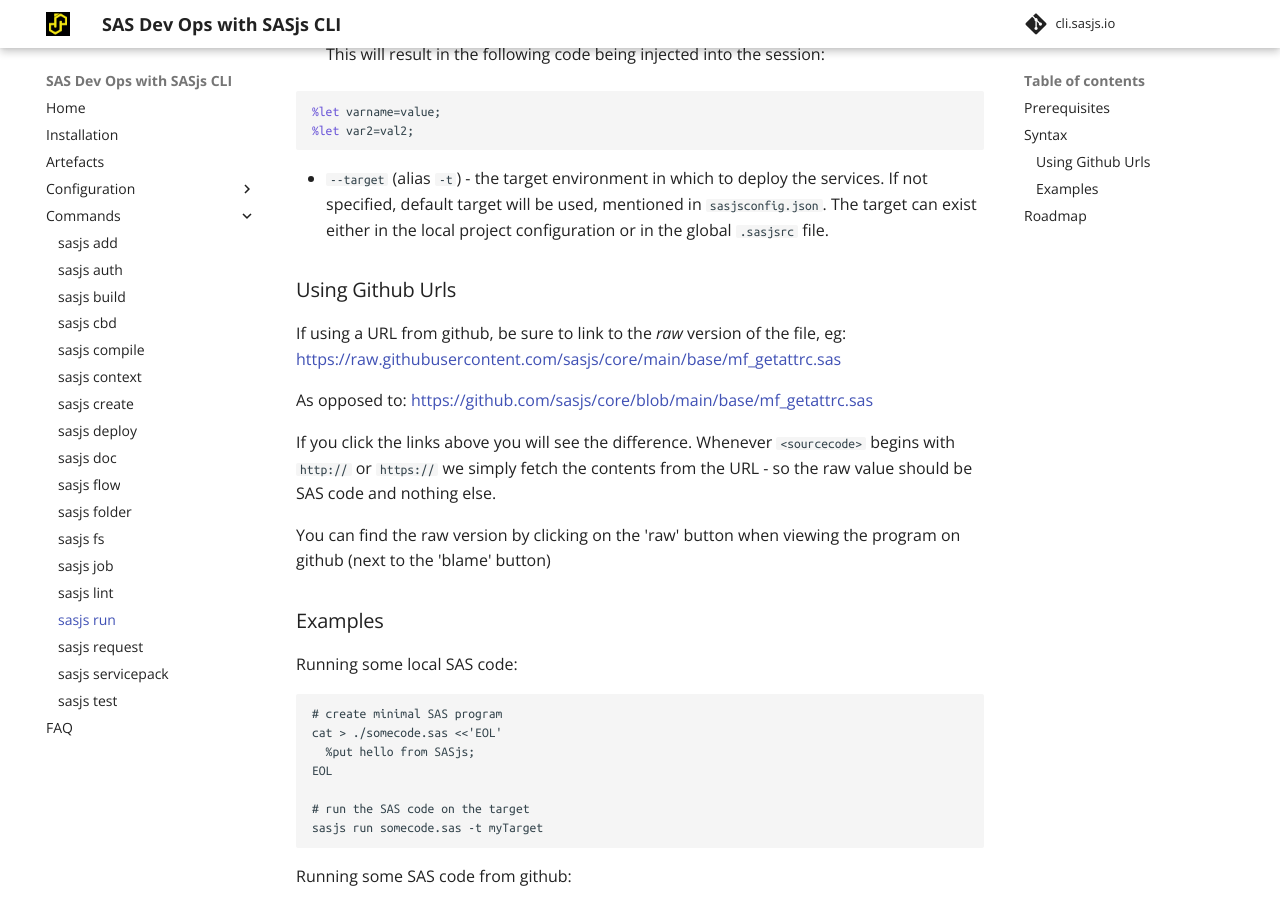
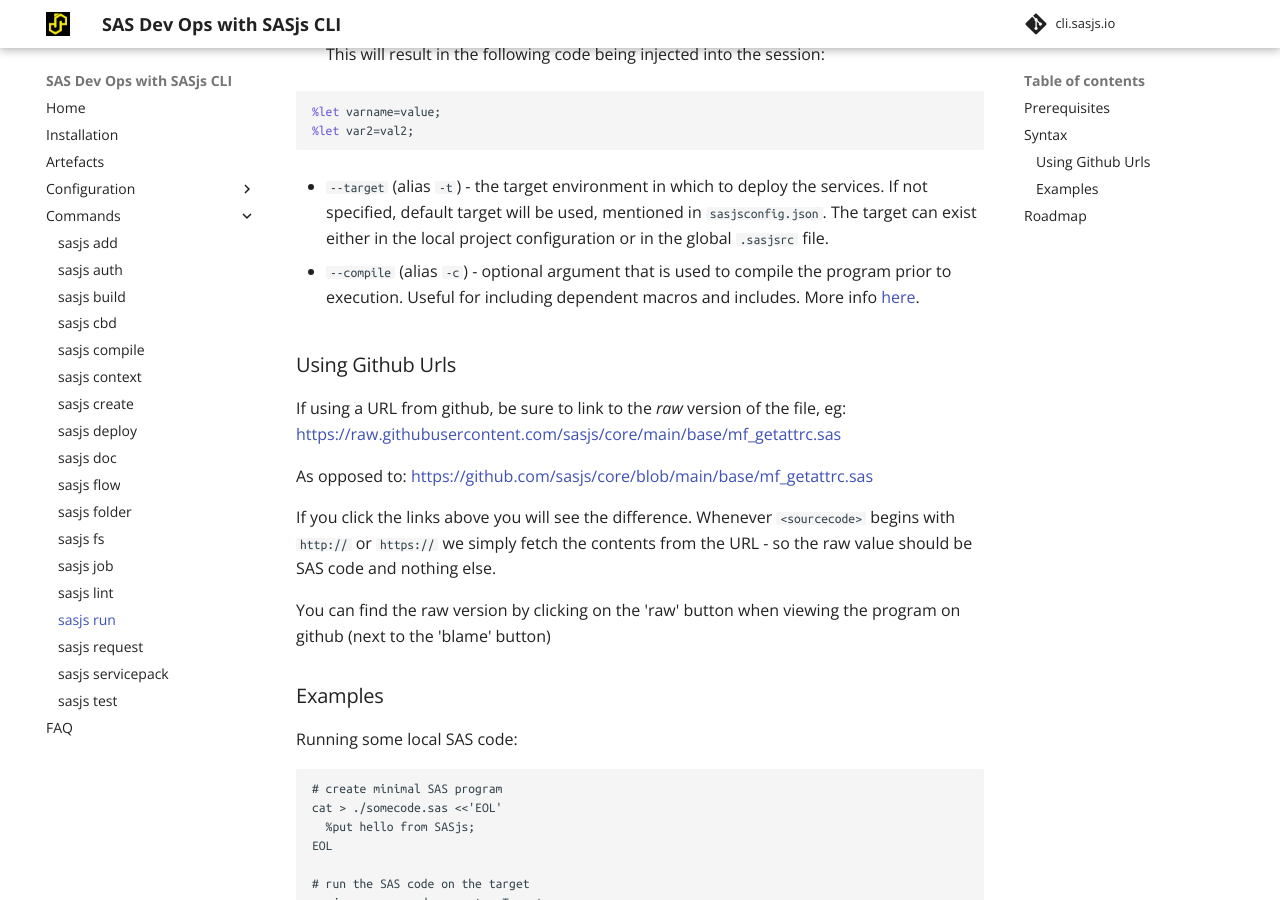
Before and after one commit to sasjs/cli.sasjs.io, an MkDocs documentation site: the page built from docs/run.md, in a window 1280 px wide and 900 px high, scrolled down 1067 px. Built offline with MkDocs 1.6.1 and Material for MkDocs 9.7.7, drawn with Linux system fonts in a browser that asks for light colours; comment, search, counter and statistics services are not loaded.

Commit message:
docs(run): added compile argument

```diff
--- a/docs/run.md
+++ b/docs/run.md
@@ -41,6 +41,8 @@
 
 - `--target` (alias `-t`) - the target environment in which to deploy the services. If not specified, default target will be used, mentioned in `sasjsconfig.json`. The target can exist either in the local project configuration or in the global `.sasjsrc` file.
 
+- `--compile` (alias `-c`) - optional argument that is used to compile the program prior to execution. Useful for including dependent macros and includes. More info [here](https://cli.sasjs.io/compile).
+
 ### Using Github Urls
 
 If using a URL from github, be sure to link to the _raw_ version of the file, eg: [https://raw.githubusercontent.com/sasjs/core/main/base/mf_getattrc.sas](https://raw.githubusercontent.com/sasjs/core/main/base/mf_getattrc.sas)
```
